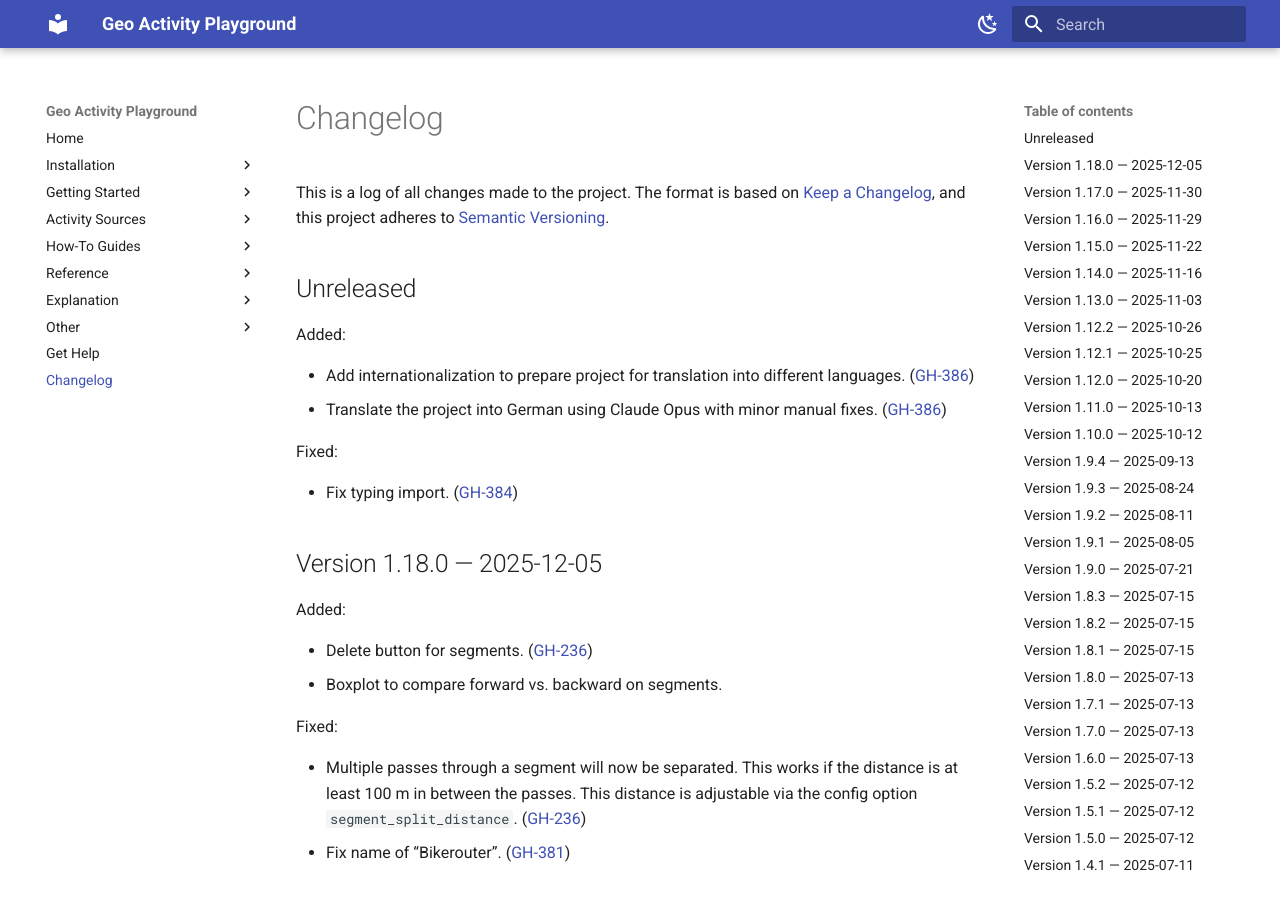
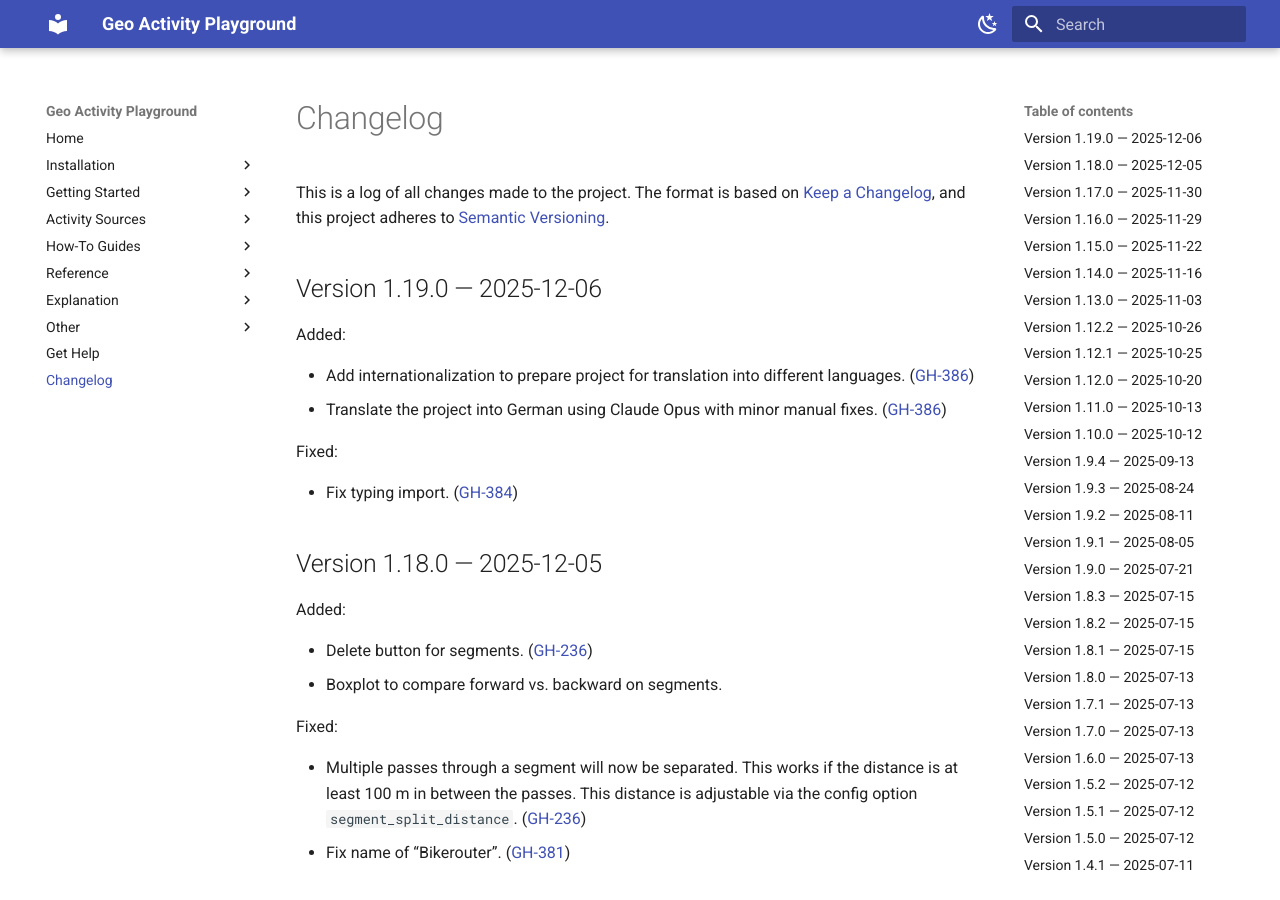
Before and after one commit to martin-ueding/geo-activity-playground, an MkDocs documentation site: the page built from docs/changelog.md, in a window 1280 px wide and 900 px high. Built offline with MkDocs 1.6.1 and Material for MkDocs 9.7.7, drawn with Linux system fonts in a browser that asks for light colours.

Commit message:
Bump version to 1.19.0

```diff
--- a/docs/changelog.md
+++ b/docs/changelog.md
@@ -15,7 +15,7 @@ Types of changes
 ([GH-000](https://github.com/martin-ueding/geo-activity-playground/issues/000))
 -->
 
-## Unreleased
+## Version 1.19.0 — 2025-12-06
 
 Added:
 
--- a/pyproject.toml
+++ b/pyproject.toml
@@ -1,6 +1,6 @@
 [tool.poetry]
 name = "geo-activity-playground"
-version = "1.18.0"
+version = "1.19.0"
 description = "Analysis of geo data activities like rides, runs or hikes."
 authors = ["Martin Ueding <mu@martin-ueding.de>"]
 license = "MIT"
```
